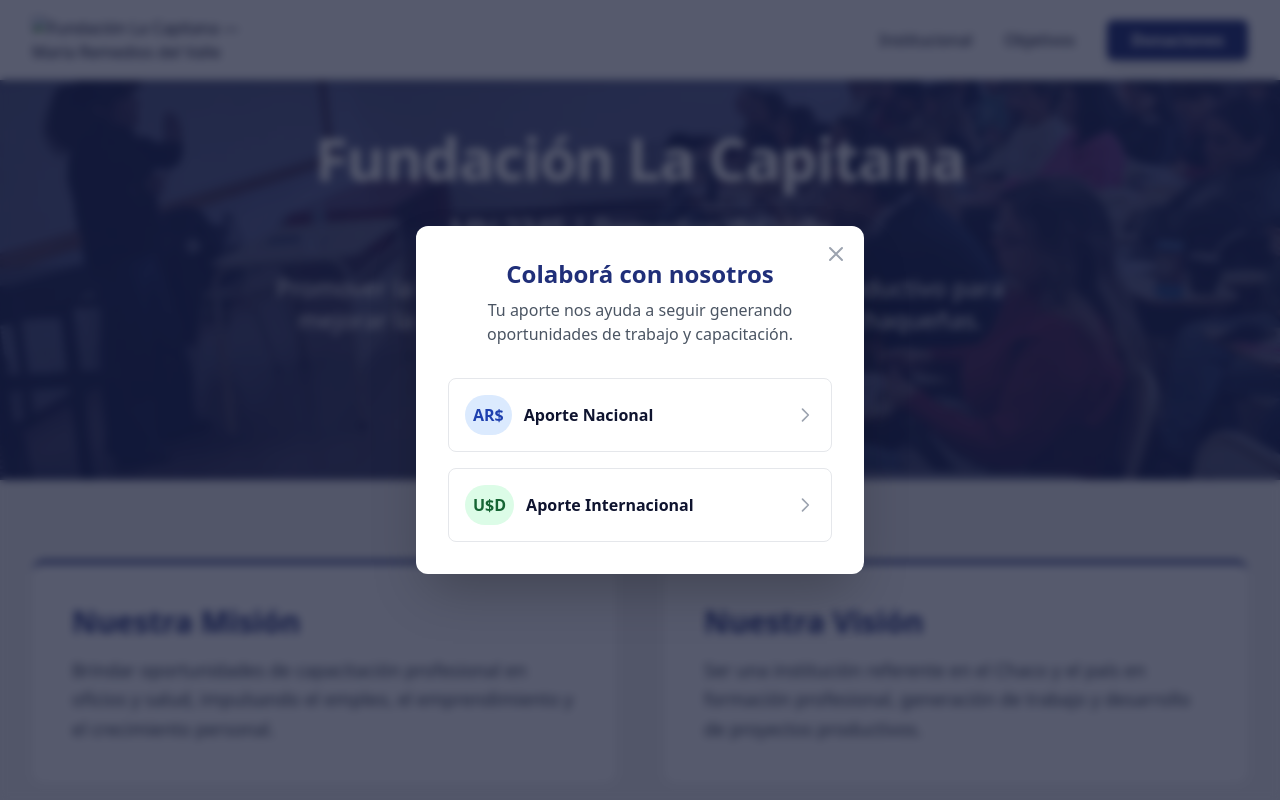
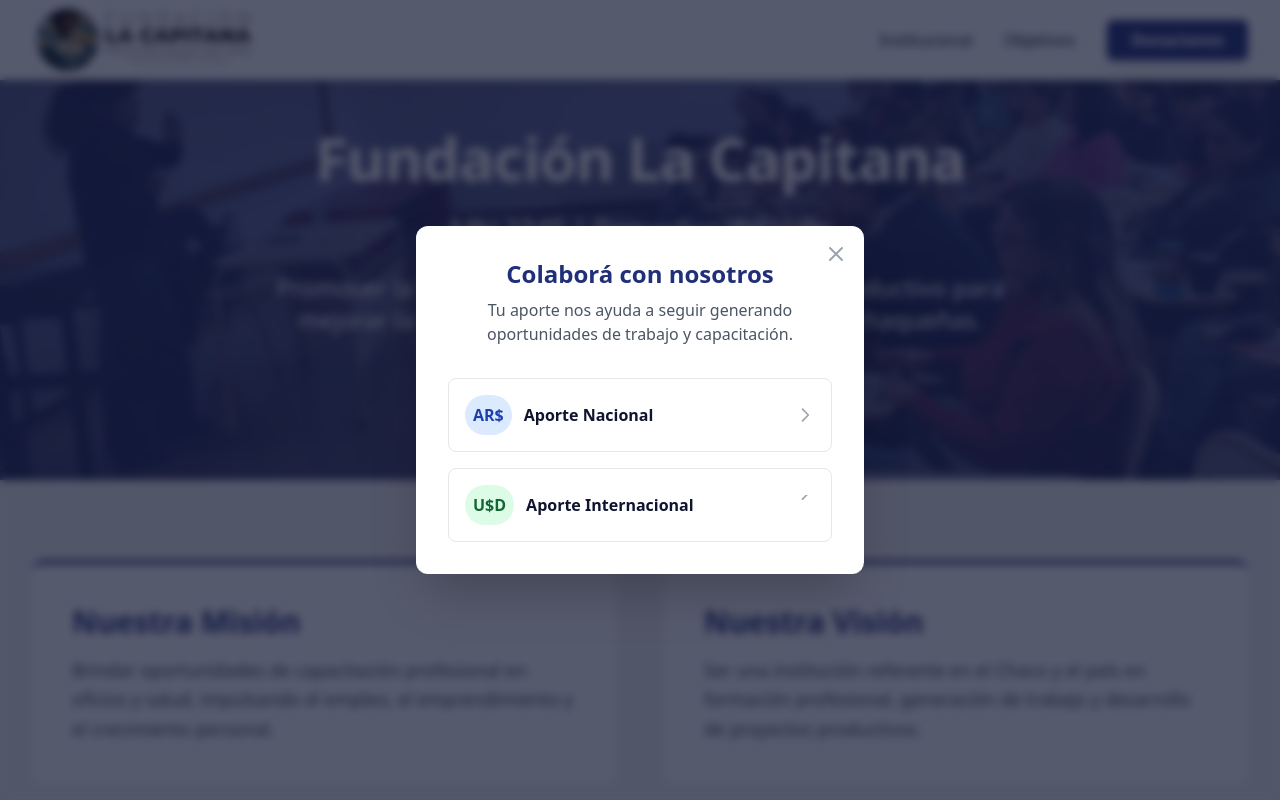
Before and after one commit to fundacionlacapitana/landing, a plain HTML site: page index.html in a window 1280 px wide. Both pictures are taken after a click on the button "Donaciones". Shown: the top 800 px of the page. Drawn offline with nearby package versions, Linux system fonts and the light colour scheme; files whose address does not match are found by name.

Commit message:
Fix logo path for GitHub Pages assets

```diff
--- a/index.html
+++ b/index.html
@@ -30,7 +30,7 @@
                 <div class="flex min-w-0 flex-1 items-center">
                     <img
                         class="site-logo"
-                        src="assets/img/logo.png"
+                        src="logo.png"
                         alt="Fundación La Capitana — María Remedios del Valle"
                     >
                 </div>
@@ -170,7 +170,7 @@
                         <div class="bg-green-100 text-green-800 p-2 rounded-full font-bold">U$D</div>
                         <span class="font-semibold text-textDark">Aporte Internacional</span>
                     </div>
-                    <svg class="w-5 h-5 text-gray-400 group-hover:text-primary" fill="none" stroke="currentColor" viewBox="0 0 24 24"><path stroke-linecap="round" stroke-linejoin="round" stroke-width="2" d="M9 5l7 7-7 7"></path></svg>
+                    <svg class="w-5 h-5 text-gray-400 group-hover:text-primary" fill="none" stroke="currentColor" viewBox="0 0 24 24"><path stroke-linecap="round" stroke-linejoin="round" stroke-width="2" d="M9 5l7-7-7 7"></path></svg>
                 </a>
             </div>
         </div>
```
